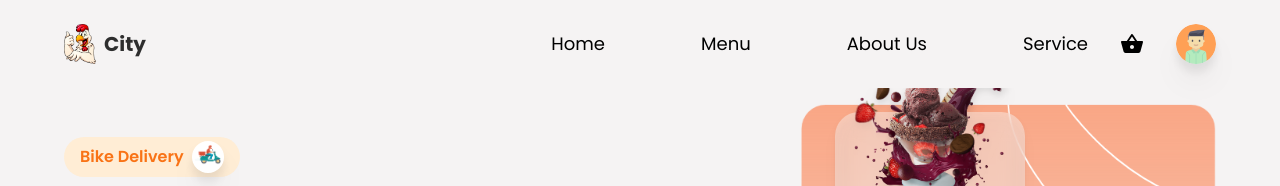
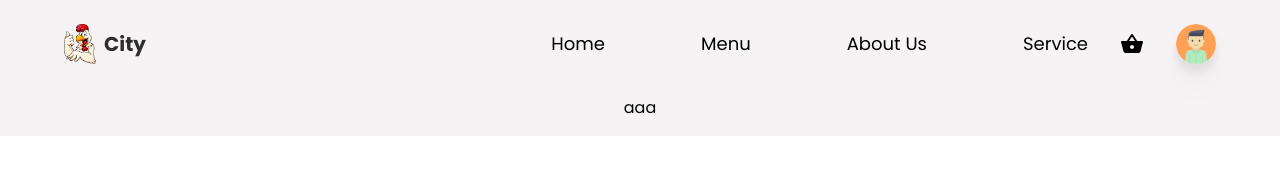
Before and after one commit to H-HauDV/2022_GR1_Attemp1, a React (Create React App) app: page /profile in a window 1280 px wide. Shown: the top 186 px of the page. Built offline with nearby package versions, Linux system fonts and the light colour scheme; no server answers; the database is empty.

Commit message:
create profile page

```diff
--- a/src/App.js
+++ b/src/App.js
@@ -1,5 +1,5 @@
 import React, { useEffect } from "react";
-import { Header, CreateContainer, MainContainer } from "./components";
+import { Header, CreateContainer, MainContainer, ProfileContainer } from "./components";
 import { Route, Routes } from "react-router-dom";
 import { AnimatePresence } from "framer-motion";
 import { useStateValue } from "./context/StateProvider";
@@ -29,6 +29,8 @@ const App = () => {
           <Routes>
             <Route path="/*" element={<MainContainer />} />
             <Route path="/create" element={<CreateContainer />} />
+            <Route path="/profile" element={<ProfileContainer />} />
+
           </Routes>
         </main>
       </div>
--- a/src/components/Container/ProfileContainer/index.js
+++ b/src/components/Container/ProfileContainer/index.js
@@ -2,7 +2,9 @@ import React from 'react'
 
 const ProfileContainer = () => {
   return (
-    <div>ProfileContainer</div>
+    <div className="w-full h-auto flex flex-col items-center justify-center ">
+      aaa
+    </div>
   )
 }
 
--- a/src/components/index.jsx
+++ b/src/components/index.jsx
@@ -6,6 +6,8 @@ export { default as HomeContainer } from "./Container/HomeContainer";
 export { default as MenuContainer } from "./Container/MenuContainer";
 export { default as RowContainer } from "./Container/RowContainer";
 export { default as CartContainer } from "./Container/CartContainer";
+export { default as ProfileContainer } from "./Container/ProfileContainer";
+
 
 export { default as CartItem } from "./Mix/CartItem";
 export { default as CreateLoader } from "./Loader/CreateLoader";
```
